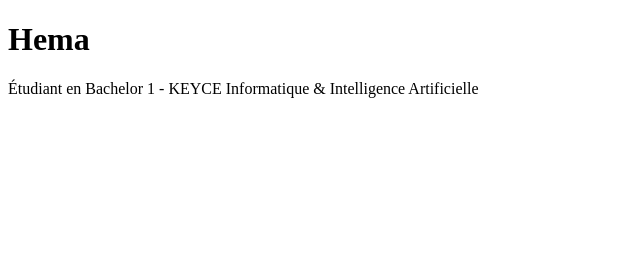
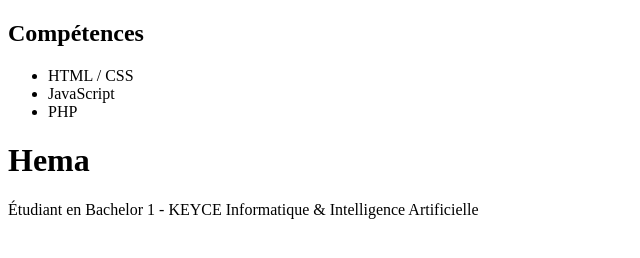
Before and after one commit to Henri-Michel-Essomba-Djomeni/bio-portfolio, a plain HTML site: page index.html in a window 1280 px wide. Shown: the whole page, without its empty margins (0-640 px from the left). Drawn offline with Linux system fonts and the light colour scheme.

Commit message:
ajout de la section Compétences

```diff
--- a/index.html
+++ b/index.html
@@ -4,6 +4,14 @@
     <meta charset="UTF-8">
     <title>Mon Bio-Portfolio</title>
 </head>
+
+<h2>Compétences</h2>
+<ul>
+    <li>HTML / CSS</li>
+    <li>JavaScript</li>
+    <li>PHP</li>
+</ul>
+
 <body>
     <h1>Hema</h1>
     <p>Étudiant en Bachelor 1 - KEYCE Informatique & Intelligence Artificielle</p>
```
